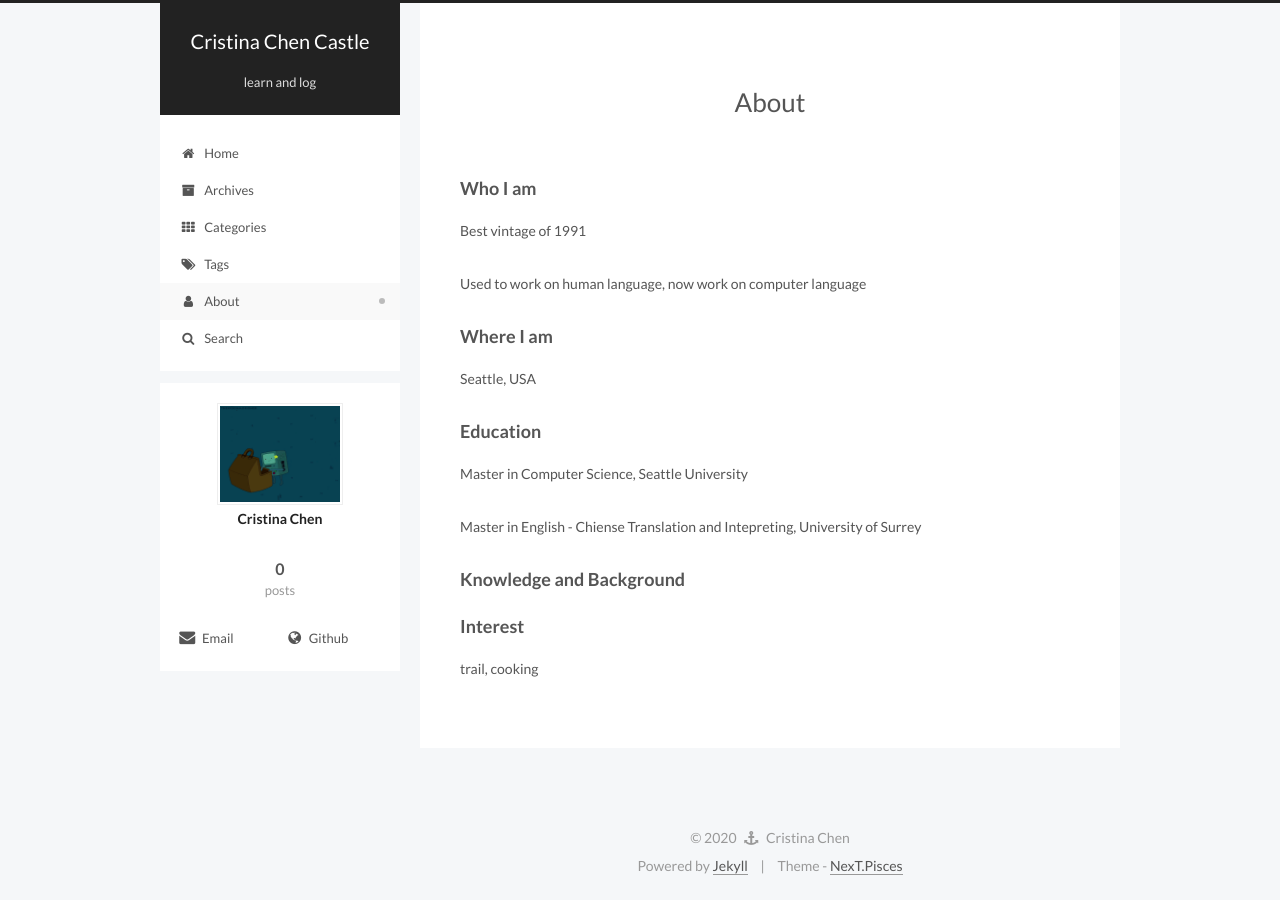
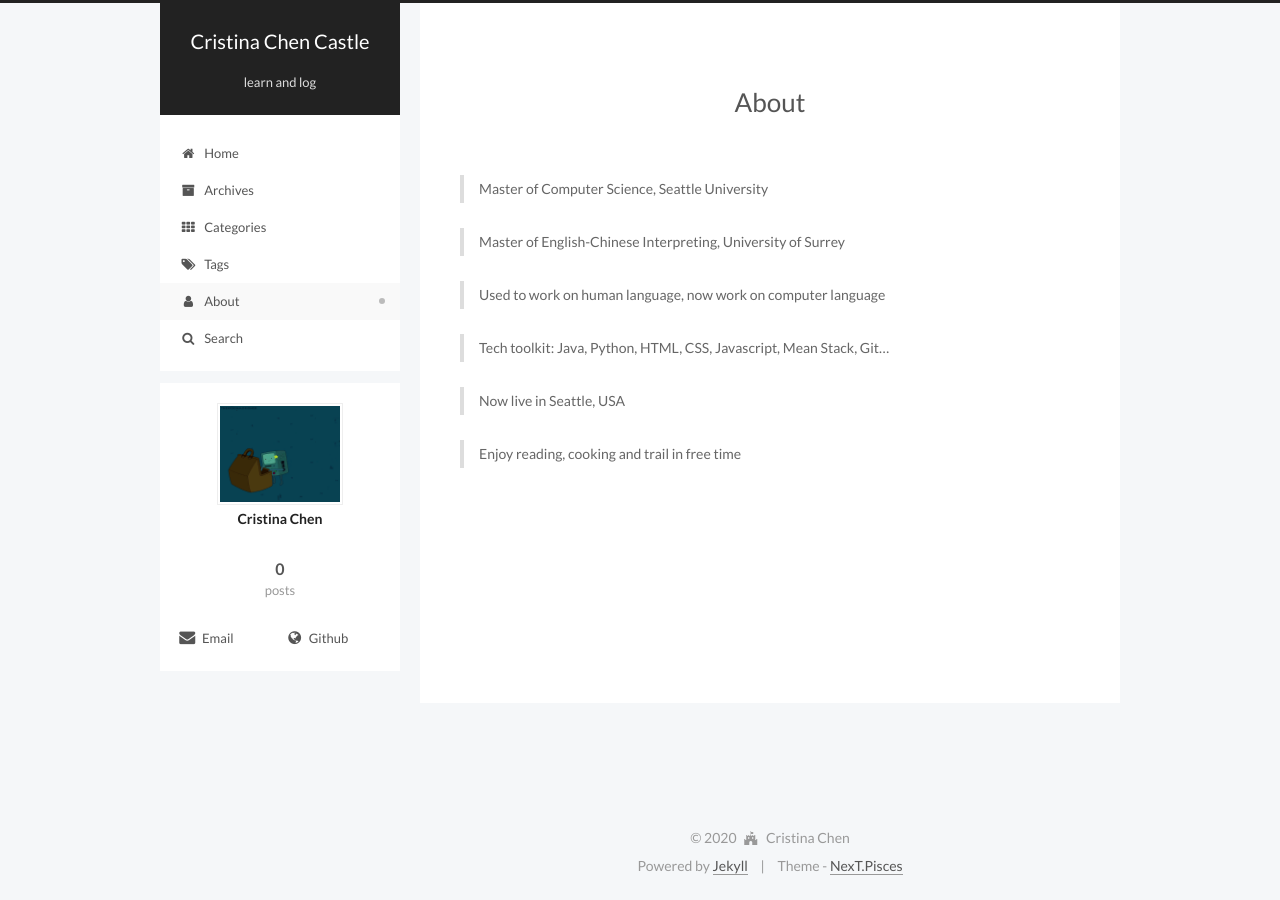
Before and after one commit to crisqian/cristinaBlog, a Jekyll site: the page built from about/index.md, in a window 1280 px wide. Built offline with Jekyll 4.4.1, drawn with Linux system fonts in a browser that asks for light colours.

Commit message:
update About page and chage footer icon

```diff
--- a/_config.yml
+++ b/_config.yml
@@ -90,7 +90,7 @@ rss: false
 since: 2020
 
 # icon between year and author @Footer
-authoricon: anchor
+authoricon: fort-awesome
 
 # Footer `powered-by` and `theme-info` copyright
 copyright: true
--- a/about/index.md
+++ b/about/index.md
@@ -4,21 +4,14 @@ type: about
 ---
 &nbsp;
 
-### Who I am
-Best vintage of 1991
+>Master of Computer Science, Seattle University
 
-Used to work on human language, now work on computer language
+>Master of English-Chinese Interpreting, University of Surrey
 
-### Where I am
-Seattle, USA
+>Used to work on human language, now work on computer language
 
-### Education
+>Tech toolkit: Java, Python, HTML, CSS, Javascript, Mean Stack, Git...
 
-Master in Computer Science, Seattle University
+>Now live in Seattle, USA
 
-Master in English - Chiense Translation and Intepreting, University of Surrey
-
-### Knowledge and Background
-
-### Interest
-trail, cooking
+>Enjoy reading, cooking and trail in free time
```
Also changed, not shown: 11 other files.
